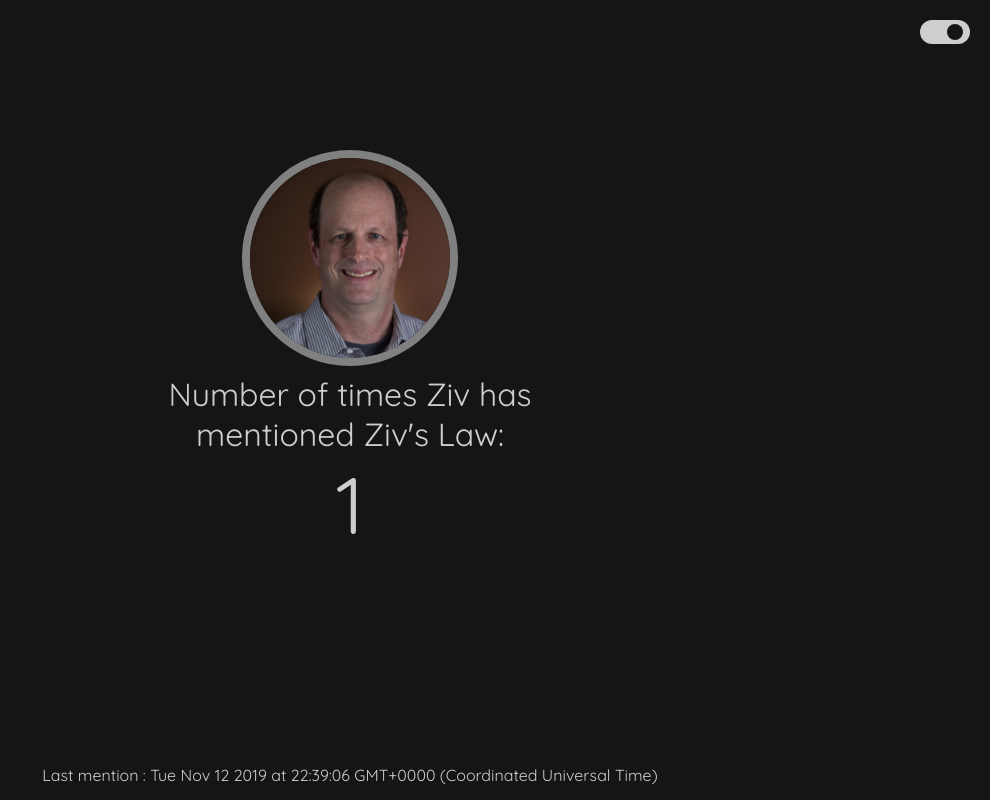
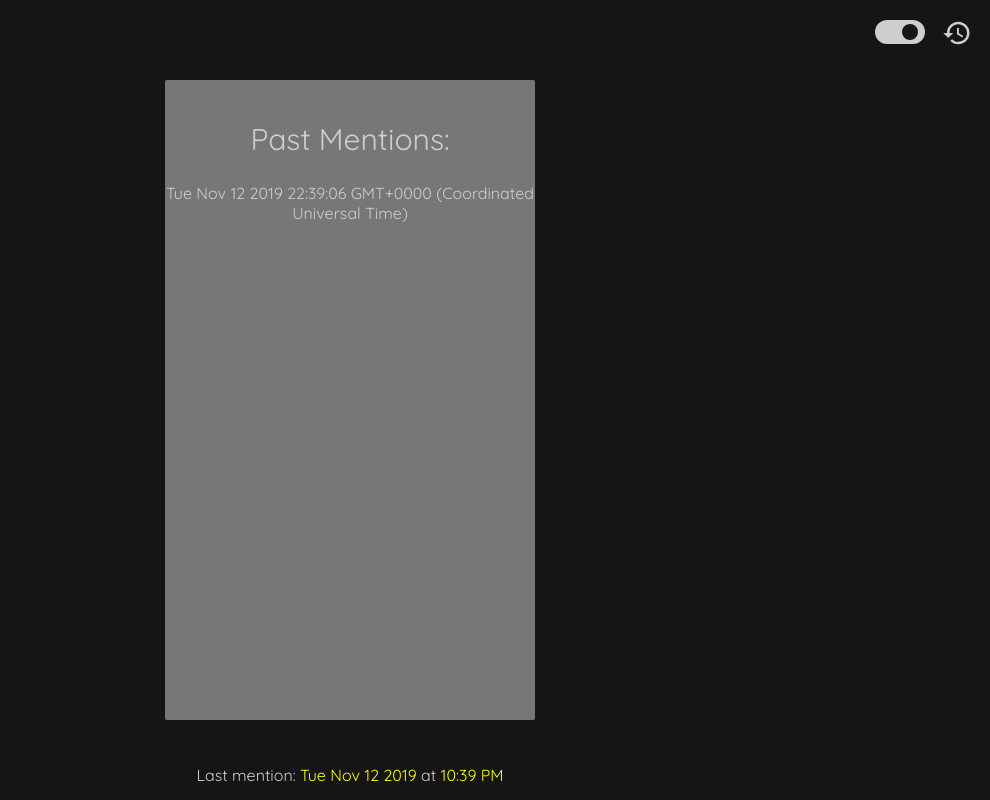
Before and after one commit to ryqndev/ziv-counter, a React (Create React App) app: page / in a window 1280 px wide. Shown: the whole page, without its empty margins (290-1280 px from the left). Built offline with nearby package versions, Linux system fonts and the light colour scheme.

Commit message:
added history icon

```diff
--- a/package.json
+++ b/package.json
@@ -8,6 +8,7 @@
     "react": "^16.11.0",
     "react-dom": "^16.11.0",
     "react-scripts": "3.2.0",
+    "react-spring": "^8.0.27",
     "react-toggle": "^4.1.1"
   },
   "scripts": {
--- a/src/App.css
+++ b/src/App.css
@@ -7,19 +7,33 @@
     background-color: var(--background-color);
     color: var(--text-color-1);
     text-align: center;
+    user-select: none;
     transition: 300ms color, 300ms background-color;
 }
 .ziv-law--toggle{
     position: fixed;
     top: 20px;
-    right: 20px;
+    right: 65px;
+}
+.ziv-law--history{
+    position: fixed;
+    top: 18px;
+    right: 18px;
+}
+.ziv-law--history > svg{
+    height: 30px;
+    width: 30px;
+    fill: var(--text-color-1);
+}
+.ziv-law--history:hover > svg{
+    fill: var(--text-color-accent);
 }
 .ziv-law--title{
     font-size: 32px;
     box-sizing: border-box;
-    max-width: 400px;
+    max-width: 420px;
     margin: 0 auto;
-    padding-top: calc(50vh - 250px);
+    padding: calc(50vh - 250px) 20px 20px 20px;
 }
 .ziv-law--image{
     height: 200px;
@@ -33,6 +47,11 @@
     position: fixed;
     bottom: 0;
     width: 100vw;
-    padding-bottom: 15px;
+    box-sizing: border-box;
+    padding: 15px;
     text-align: center;
 }
+.ziv-law--footer > span{
+    color: var(--text-color-accent);
+    transition: 300ms color;
+}
--- a/src/App.js
+++ b/src/App.js
@@ -3,10 +3,13 @@ import Theme from './Theme';
 import Toggle from './components/Toggle';
 import counts from './assets/Zivstory.json';
 import ZivPortrait from './assets/Ziv.jpg';
+import History from './components/History';
+import { ReactComponent as HistoryIcon} from './assets/history-24px.svg';
 import './App.css';
 
 function App() {
     const [dark, toggleDark] = useState(true);
+    const [history, toggleHistory] = useState(true);
     const lastMention = new Date(counts[counts.length - 1]);
 
     useEffect(() => {
@@ -18,6 +21,9 @@ function App() {
             <div className="ziv-law--toggle">
                 <Toggle cur={dark} set={toggleDark}/>
             </div>
+            <div className="ziv-law--history" onClick={toggleHistory.bind(null, !history)}>
+                <HistoryIcon className="ziv-law--history-icon"/>
+            </div>
             <div className="ziv-law--title">
                 <img className="ziv-law--image" alt="Hadar Ziv" src={ZivPortrait} />
                 <br />
@@ -27,8 +33,15 @@ function App() {
                 {counts.length}
             </div>
             <div className="ziv-law--footer">
-                Last mention : {lastMention.toDateString()} at {lastMention.toTimeString()}
+                Last mention: <span>
+                    {lastMention.toDateString()}
+                </span> at <span>
+                    {lastMention.toTimeString().substr(0, 2) - 12}
+                    :
+                    {lastMention.toTimeString().substr(3, 2)} PM
+                </span>
             </div>
+            <History display={history} data={counts}/>
         </div>
     );
 }
--- a/src/Theme.js
+++ b/src/Theme.js
@@ -2,12 +2,14 @@ const Theme = ( dark ) => {
     let root = document.documentElement.style;
     if(dark){
         root.setProperty('--text-color-1', '#CECECE');
-        root.setProperty('--text-color-accent', '#FFFFFF');
+        root.setProperty('--text-color-accent', '#FFFF00');
         root.setProperty('--background-color', '#151515');
+        root.setProperty('--alt-background-color', '#777777');
     }else{
         root.setProperty('--text-color-1', '#151515');
-        root.setProperty('--text-color-accent', '#FF7B7B');
+        root.setProperty('--text-color-accent', '#FF00FF');
         root.setProperty('--background-color', '#FFFFFF');
+        root.setProperty('--alt-background-color', '#CECECE');
     }
 }
 export default Theme;
--- /dev/null
+++ b/src/components/History.js
@@ -0,0 +1,19 @@
+import React from 'react';
+import './styles/History.css';
+import {useSpring, animated} from 'react-spring';
+
+const History = ({display, data}) => {
+    const props = useSpring({top: display ? '10vh' : '110vh'})
+    return (
+        <animated.div className="history--wrapper" style={props}>
+            <div className="history--title">
+                Past Mentions:
+            </div>
+            {data.map(e => {
+                return <div className="history--item" key={e}>{(new Date(e)).toString()}</div>
+            })}
+        </animated.div>
+    );
+}
+
+export default History;
--- /dev/null
+++ b/src/components/styles/History.css
@@ -0,0 +1,18 @@
+.history--wrapper{
+    position: fixed;
+    height: 80vh;
+    width: 370px;
+    background-color: var(--alt-background-color);
+    left: calc(50vw - 185px);
+    border-radius: 2px;
+    overflow-y: scroll;
+    overflow-x: hidden;
+}
+.history--title{
+    font-size: 30px;
+    margin: 40px 0 25px 0;
+    color: var(--text-color-1);
+}
+.history--item{
+
+}
```
Also changed, not shown: src/assets/history-24px.svg (added), 1 other file (tests, documents, lock files or other folders).
